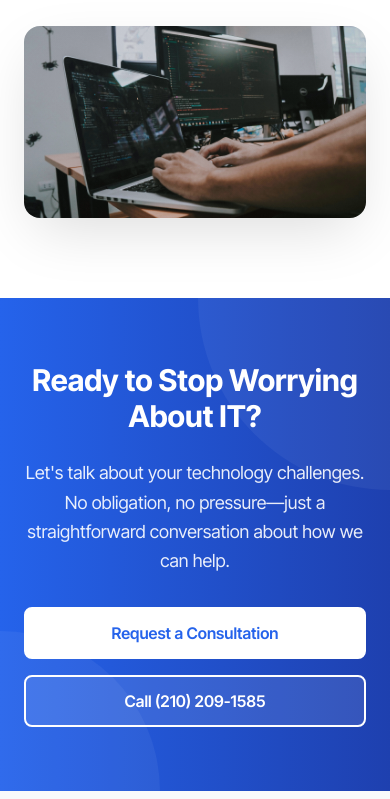
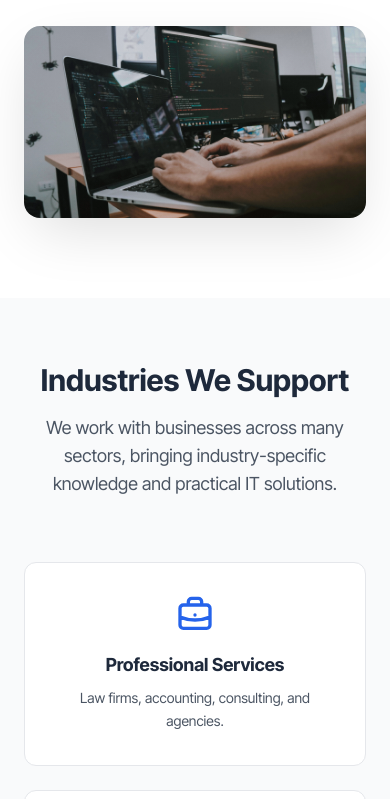
Before and after one commit to diegovill05/DVIT_company_website, a React (Vite) app: page / in a window 390 px wide. Shown: the part 5344-6143 px from the top of the page. Built offline with nearby package versions, Linux system fonts and the light colour scheme.

Commit message:
Remove CTABanner section for a cleaner page flow
The blue CTA banner between Why Choose Us and Industries felt
out of place and redundant — the contact form and phone CTA in
the hero already serve this purpose.

https://claude.ai/code/session_01U3Qdy6hjzvGboaEeWT54Pa

```diff
--- a/src/App.jsx
+++ b/src/App.jsx
@@ -3,7 +3,6 @@ import Hero from './components/Hero';
 import Services from './components/Services';
 import Process from './components/Process';
 import WhyChooseUs from './components/WhyChooseUs';
-import CTABanner from './components/CTABanner';
 import Industries from './components/Industries';
 import Contact from './components/Contact';
 import Footer from './components/Footer';
@@ -17,7 +16,6 @@ function App() {
         <Services />
         <Process />
         <WhyChooseUs />
-        <CTABanner />
         <Industries />
         <Contact />
       </main>
--- a/src/components/CTABanner.jsx
+++ /dev/null
@@ -1,47 +0,0 @@
-import { motion } from 'framer-motion';
-
-export default function CTABanner() {
-  return (
-    <section className="section-padding bg-gradient-to-r from-primary to-primary-dark relative overflow-hidden">
-      {/* Background decorative elements */}
-      <div className="absolute inset-0 overflow-hidden pointer-events-none">
-        <div className="absolute top-0 right-0 w-96 h-96 bg-white/5 rounded-full -translate-y-1/2 translate-x-1/2" />
-        <div className="absolute bottom-0 left-0 w-80 h-80 bg-white/5 rounded-full translate-y-1/2 -translate-x-1/2" />
-      </div>
-
-      <div className="container-custom relative z-10">
-        <motion.div
-          initial={{ opacity: 0, y: 30 }}
-          whileInView={{ opacity: 1, y: 0 }}
-          viewport={{ once: true, margin: '-100px' }}
-          transition={{ duration: 0.8 }}
-          className="text-center max-w-3xl mx-auto"
-        >
-          <h2 className="text-3xl md:text-4xl font-bold text-white mb-6">
-            Ready to Stop Worrying About IT?
-          </h2>
-          <p className="text-lg md:text-xl text-white/90 mb-8 leading-relaxed">
-            Let's talk about your technology challenges. No obligation, no pressure—just a straightforward conversation about how we can help.
-          </p>
-          <motion.div
-            initial={{ opacity: 0, y: 20 }}
-            whileInView={{ opacity: 1, y: 0 }}
-            viewport={{ once: true }}
-            transition={{ duration: 0.6, delay: 0.2 }}
-            className="flex flex-col sm:flex-row gap-4 justify-center"
-          >
-            <a href="#contact" className="btn btn-secondary-white">
-              Request a Consultation
-            </a>
-            <a
-              href="tel:+12102091585"
-              className="btn bg-white/10 text-white border-white hover:bg-white hover:text-primary"
-            >
-              Call (210) 209-1585
-            </a>
-          </motion.div>
-        </motion.div>
-      </div>
-    </section>
-  );
-}
```
